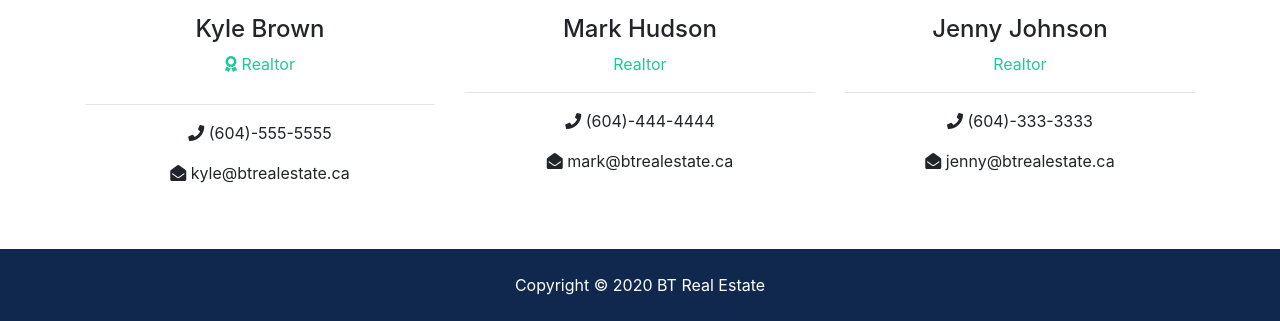
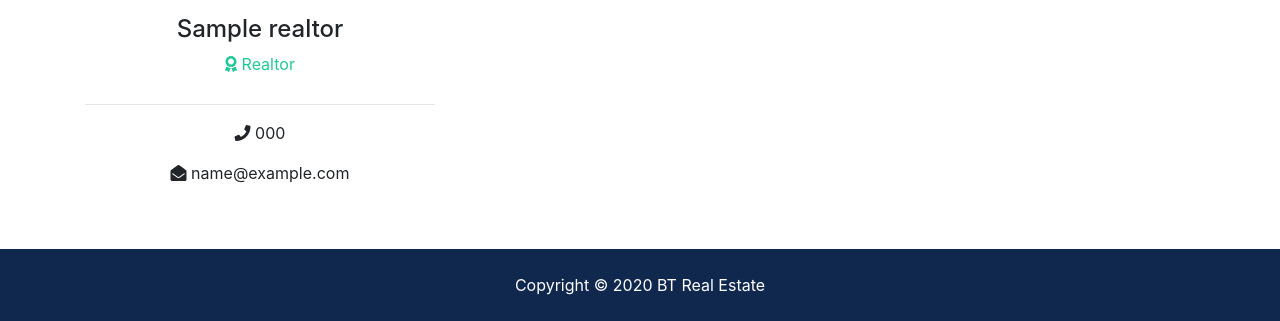
Before and after one commit to arianrah/Barry-Typical-Real-Estate-Website, a Django app: page /about in a window 1280 px wide. Shown: the part 1717-2038 px from the top of the page. Run offline with Django 3.2, Linux system fonts and the light colour scheme; tables that the repository leaves empty hold one stand-in row (values such as "Sample post"); grey boxes marked "Sample" are stand-in pictures; some libraries are stand-ins or nearby versions.

Commit message:
Added realtor list and whois mvp to about page.

```diff
--- a/pages/views.py
+++ b/pages/views.py
@@ -2,6 +2,7 @@ from django.shortcuts import render
 # from django.http import HttpResponse
 
 from listings.models import Listing
+from realtors.models import Realtor
 
 
 def index(request):
@@ -15,4 +16,12 @@ def index(request):
 
 
 def about(request):
-    return render(request, 'pages/about.html')
+    realtors = Realtor.objects.order_by('-hire_date')
+
+    mvp_realtors = Realtor.objects.all().filter(is_mvp=True)
+
+    context = {
+        'realtors': realtors,
+        'mvp_realtors': mvp_realtors
+    }
+    return render(request, 'pages/about.html', context)
--- a/templates/pages/about.html
+++ b/templates/pages/about.html
@@ -1,4 +1,4 @@
-{% extends 'base.html' %} {% load static %} {% block content %}
+{% extends 'base.html' %} {% load static %} {% load humanize %} {% block content %}
 
 <section id="showcase-inner" class="py-5 text-white">
 	<div class="container">
@@ -47,17 +47,20 @@
 				</p>
 			</div>
 			<div class="col-md-4">
+				{% if mvp_realtors %}
+				{% for realtor in mvp_realtors %}
 				<div class="card">
-					<img class="card-img-top" src="assets/img/realtors/kyle.jpg" alt="Seller of the month" />
+					<img class="card-img-top" src="{{ realtor.photo.url }}" alt="Seller of the month" />
 					<div class="card-body">
 						<h5 class="card-title">Seller Of The Month</h5>
-						<h6 class="text-secondary">Kyle Brown</h6>
+						<h6 class="text-secondary">{{ realtor.name }}</h6>
 						<p class="card-text">
-							Lorem ipsum dolor sit amet consectetur adipisicing elit. Omnis
-							nesciunt amet, illo itaque similique repellat. content.
+							{{ realtor.description }}
 						</p>
 					</div>
 				</div>
+				{% endfor %}
+				{% endif %}
 			</div>
 		</div>
 	</div>
@@ -79,34 +82,24 @@
 	<div class="container">
 		<h2 class="text-center">Our Team</h2>
 		<div class="row text-center">
+			{% if realtors %}
+			{% for realtor in realtors %}
 			<div class="col-md-4">
-				<img src="assets/img/realtors/kyle.jpg" alt="" class="rounded-circle mb-3" />
-				<h4>Kyle Brown</h4>
+				<img src="{{ realtor.photo.url }}" alt="" class="rounded-circle mb-3" />
+				<h4>{{ realtor.name }}</h4>
 				<p class="text-success">
 					<i class="fas fa-award text-success mb-3"></i> Realtor
 				</p>
 				<hr />
-				<p><i class="fas fa-phone"></i> (604)-555-5555</p>
-				<p><i class="fas fa-envelope-open"></i> kyle@btrealestate.ca</p>
+				<p><i class="fas fa-phone"></i> {{ realtor.phone }}</p>
+				<p><i class="fas fa-envelope-open"></i> {{ realtor.email }}</p>
 			</div>
-
-			<div class="col-md-4">
-				<img src="assets/img/realtors/mark.jpg" alt="" class="rounded-circle mb-3" />
-				<h4>Mark Hudson</h4>
-				<p class="text-success">Realtor</p>
-				<hr />
-				<p><i class="fas fa-phone"></i> (604)-444-4444</p>
-				<p><i class="fas fa-envelope-open"></i> mark@btrealestate.ca</p>
+			{% endfor %}
+			{% else %}
+			<div class="col-md-12">
+				<p>No Realtors Available</p>
 			</div>
-
-			<div class="col-md-4">
-				<img src="assets/img/realtors/jenny.jpg" alt="" class="rounded-circle mb-3" />
-				<h4>Jenny Johnson</h4>
-				<p class="text-success">Realtor</p>
-				<hr />
-				<p><i class="fas fa-phone"></i> (604)-333-3333</p>
-				<p><i class="fas fa-envelope-open"></i> jenny@btrealestate.ca</p>
-			</div>
+			{% endif %}
 		</div>
 	</div>
 </section>
```
